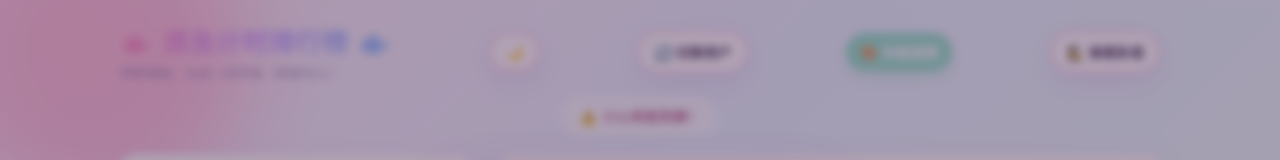
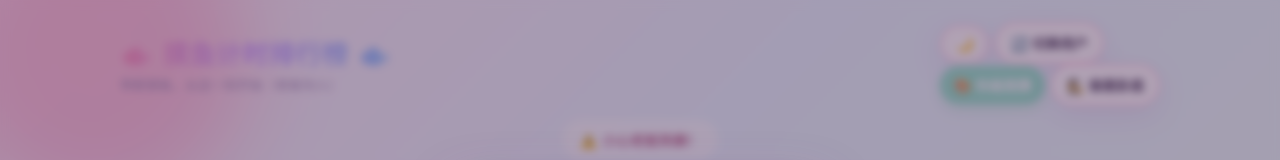
Before and after one commit to awy45swug/wxy, a website: page public/index.html in a window 1280 px wide. Shown: the top 160 px of the page. Drawn offline with Linux system fonts and the light colour scheme.

Commit message:
feat: 词库分级过筛(2-4字可画/easy70+hard30) + 游戏入口并列 (public/index.html)

```diff
--- a/public/index.html
+++ b/public/index.html
@@ -16,10 +16,14 @@
       <h1>🐟 摸鱼计时排行榜 🐟</h1>
       <p class="subtitle">带薪摸鱼，从这一刻开始（老板勿入）</p>
     </div>
-    <button id="darkToggle" class="ghost-btn" title="切换暗黑模式">🌙</button>
-    <button id="switchUser" class="ghost-btn">🔄 切换用户</button>
-    <button id="openDraw" class="ghost-btn draw-open">🎨 你画我猜</button>
-    <button id="openSpy" class="ghost-btn spy-open">🕵️ 谁是卧底</button>
+    <div class="topbar-right">
+      <button id="darkToggle" class="ghost-btn" title="切换暗黑模式">🌙</button>
+      <button id="switchUser" class="ghost-btn">🔄 切换用户</button>
+      <div class="game-entries">
+        <button id="openDraw" class="ghost-btn draw-open">🎨 你画我猜</button>
+        <button id="openSpy" class="ghost-btn spy-open">🕵️ 谁是卧底</button>
+      </div>
+    </div>
   </header>
 
   <div id="tips" class="tips">💡 摸鱼有益身心健康（假的）</div>
```
